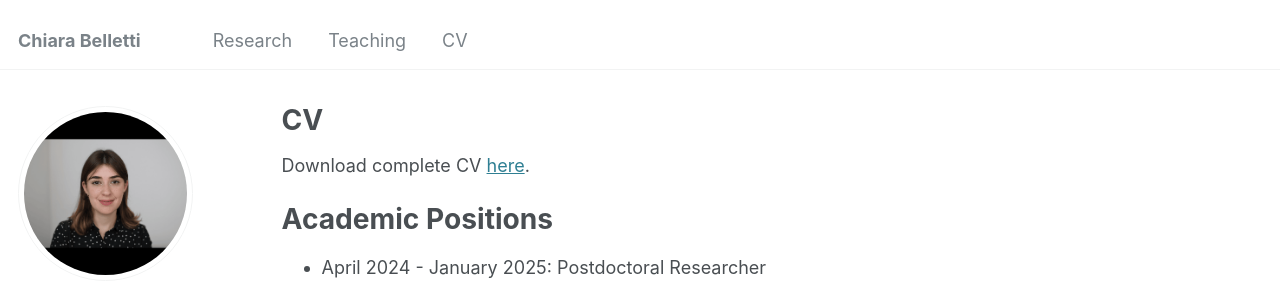
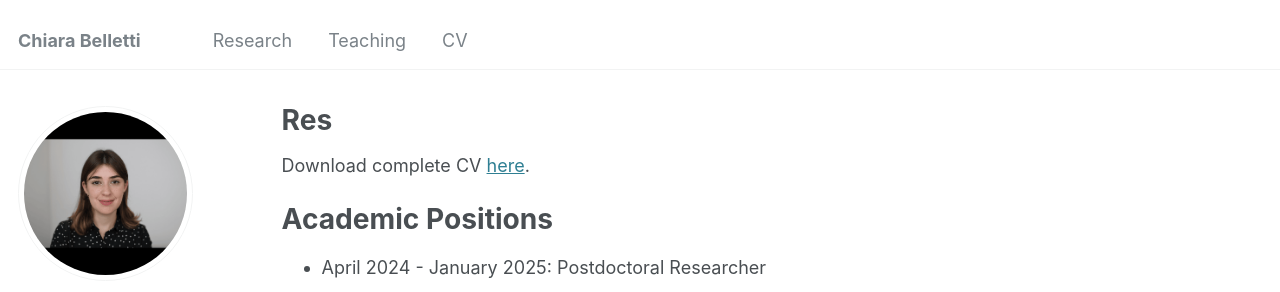
Before and after one commit to ChiaraBelletti/ChiaraBelletti.github.io, a Jekyll site: the page built from _pages/research.md, in a window 1280 px wide and 1171 px high. Shown: the top 292 px of the window. Built offline with Jekyll 4.4.1, drawn with Linux system fonts in a browser that asks for light colours; some web fonts are replaced.

Commit message:
Update research.md

```diff
--- a/_pages/research.md
+++ b/_pages/research.md
@@ -1,7 +1,7 @@
 ---
 layout: archive
-title: "CV"
-permalink: /cv/
+title: "Res"
+permalink: /research/
 author_profile: true
 redirect_from:
   - /resume
```
